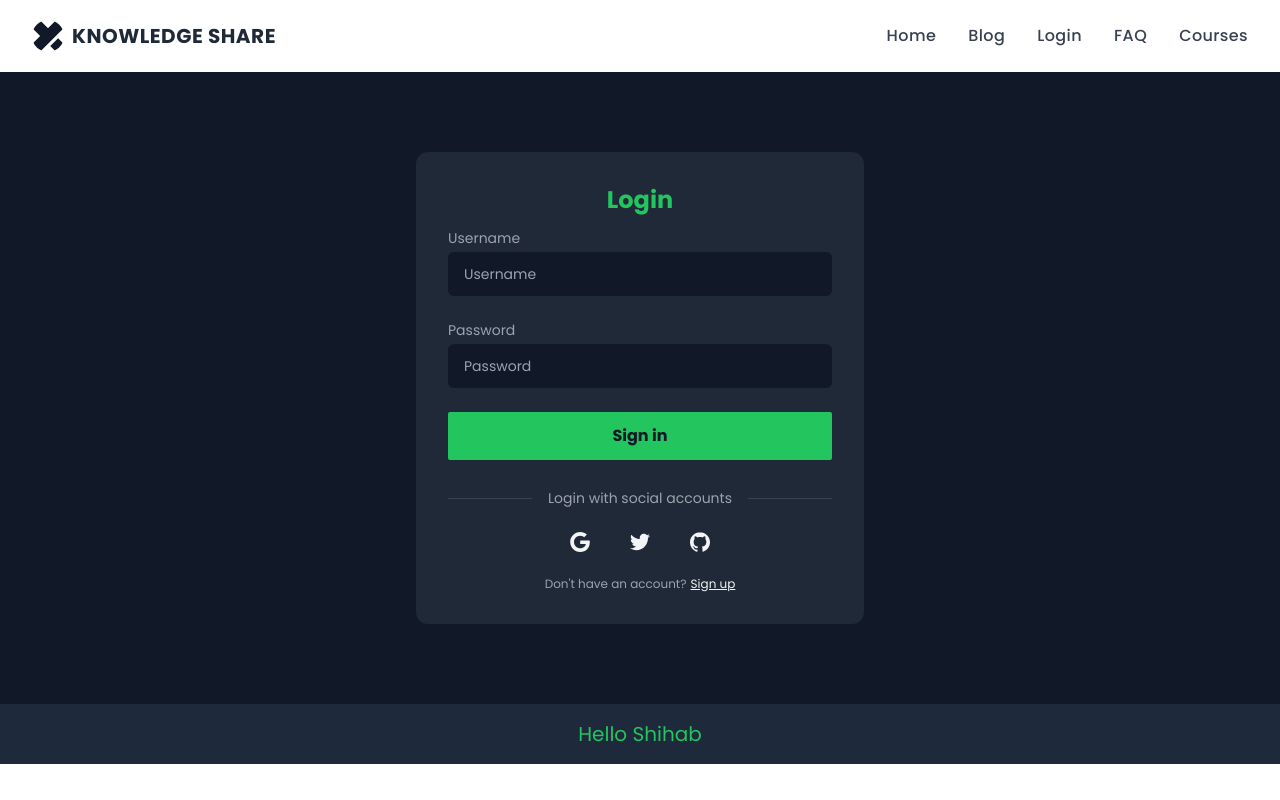
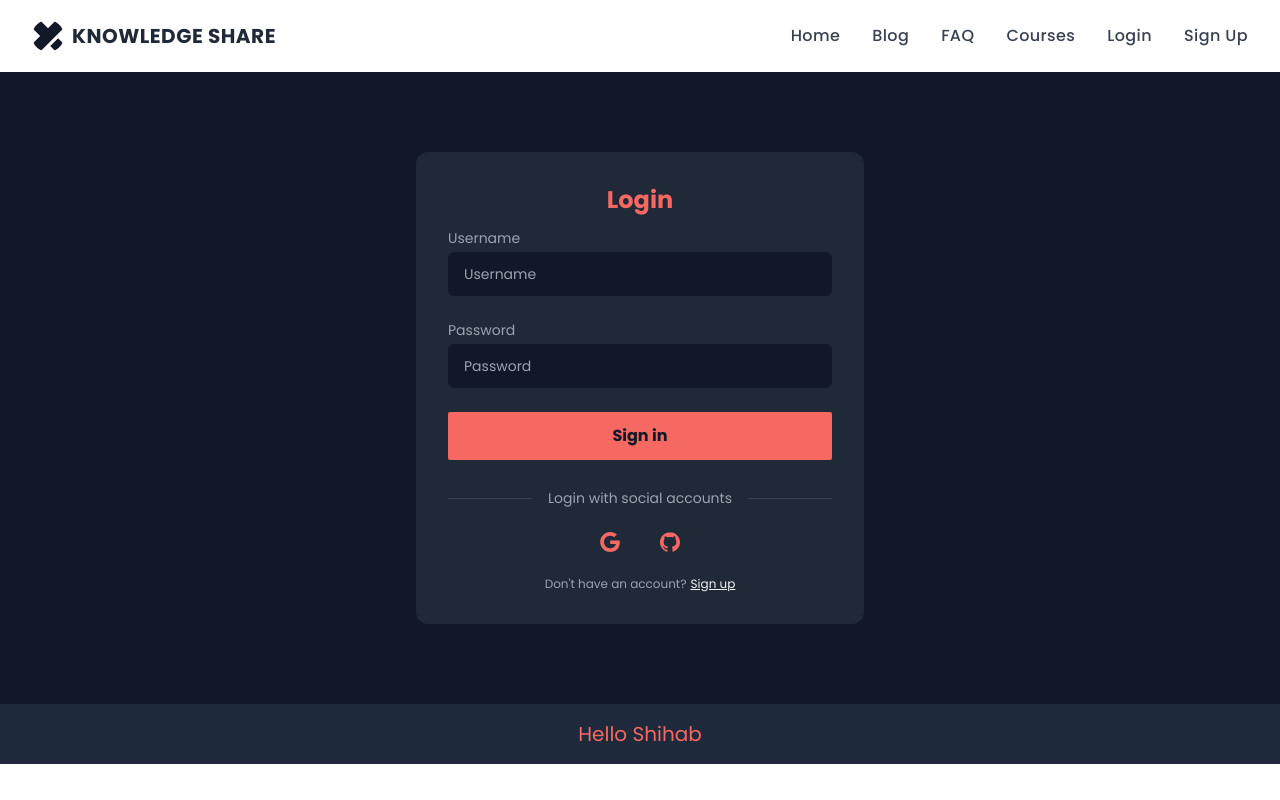
Before and after one commit to AriyanShihab/Knowlodge-Share-Client, a React (Create React App) app: page /login in a window 1280 px wide. Built offline with nearby package versions, Linux system fonts and the light colour scheme; no server answers; what @react-pdf/renderer would draw is missing.

Commit message:
tooltip added on navber

```diff
--- a/package.json
+++ b/package.json
@@ -16,6 +16,7 @@
     "react-router-dom": "^6.4.2",
     "react-scripts": "5.0.1",
     "react-toastify": "^9.0.8",
+    "react-tooltip": "^4.4.3",
     "web-vitals": "^2.1.4"
   },
   "scripts": {
--- a/src/Components/Footer.js
+++ b/src/Components/Footer.js
@@ -2,7 +2,7 @@ import React from "react";
 
 const Footer = () => {
   return (
-    <div className="py-4 bg-slate-800 text-center text-green-500 text-xl">
+    <div className="py-4 bg-slate-800 text-center text-[#f66962] text-xl">
       <h1>Hello Shihab</h1>
     </div>
   );
--- a/src/Components/Navber.js
+++ b/src/Components/Navber.js
@@ -1,7 +1,21 @@
-import React, { useState } from "react";
+import React, { useContext, useState } from "react";
 import { Link } from "react-router-dom";
+import { toast } from "react-toastify";
+import ReactTooltip from "react-tooltip";
+import { userContext } from "../Context/AuthContext";
+import dummyUser from "./dummyUser.jpg";
 
 const Navber = () => {
+  const { signout, user } = useContext(userContext);
+  const logout = () => {
+    signout()
+      .then(() => {
+        toast.warning("logged out", { autoClose: 700 });
+      })
+      .catch((err) => {
+        toast.error(err.message, { autoClose: 800 });
+      });
+  };
   const [isMenuOpen, setIsMenuOpen] = useState(true);
   return (
     <div className="px-4 py-5 mx-auto sm:max-w-xl md:max-w-full lg:max-w-screen-xl md:px-24 lg:px-8 shadow-lg">
@@ -45,16 +59,7 @@ const Navber = () => {
               Blog
             </Link>
           </li>
-          <li>
-            <Link
-              to="/login"
-              aria-label="Login"
-              title="Login"
-              className="font-medium tracking-wide text-gray-700 transition-colors duration-200 hover:text-deep-purple-accent-400"
-            >
-              Login
-            </Link>
-          </li>
+
           <li>
             <Link
               to="/faq"
@@ -75,6 +80,55 @@ const Navber = () => {
               Courses
             </Link>
           </li>
+          {user && user.uid ? (
+            <>
+              <li>
+                <button
+                  onClick={logout}
+                  className="font-medium tracking-wide px-3 py-2 rounded bg-[#f66962] text-gray-700 transition-colors duration-200 hover:text-deep-purple-accent-400"
+                >
+                  Log Out
+                </button>
+              </li>
+              <li></li>
+
+              <li>
+                <div data-tip="msg to show" data-for="toolTip1">
+                  <img
+                    className="h-[30px] w-[30px] rounded-[50%] object-cover"
+                    src={user.photoURL ? user.photoURL : dummyUser}
+                    alt=""
+                  />
+                </div>
+                <ReactTooltip place="bottom, center" id="toolTip1">
+                  {user.displayName}
+                </ReactTooltip>
+              </li>
+            </>
+          ) : (
+            <>
+              <li>
+                <Link
+                  to="/login"
+                  aria-label="Login"
+                  title="Login"
+                  className="font-medium tracking-wide text-gray-700 transition-colors duration-200 hover:text-deep-purple-accent-400"
+                >
+                  Login
+                </Link>
+              </li>
+              <li>
+                <Link
+                  to="/signup"
+                  aria-label="signup"
+                  title="signup"
+                  className="font-medium tracking-wide text-gray-700 transition-colors duration-200 hover:text-deep-purple-accent-400"
+                >
+                  Sign Up
+                </Link>
+              </li>
+            </>
+          )}
         </ul>
         <div className="lg:hidden">
           <button
--- a/src/Components/Pages/CourseCheckOut.js
+++ b/src/Components/Pages/CourseCheckOut.js
@@ -20,7 +20,7 @@ const CourseCheckOut = () => {
               <img className="min-w-full rounded" src={image} alt="" />
             </div>
             <div className="md:col-span-2 text-slate-100">
-              <h1 className="text-3xl my-3  font-bold text-green-500">
+              <h1 className="text-3xl my-3  font-bold text-[#f66962]">
                 {name}
               </h1>
               <p>{description}</p>
@@ -30,7 +30,7 @@ const CourseCheckOut = () => {
                 <p>Time {totalHours} hours</p>
               </div>
               <button
-                className="p-3 bg-green-500 text-slate-900 font-bold rounded m-2"
+                className="p-3 bg-[#f66962] text-slate-900 font-bold rounded m-2"
                 onClick={handelOrder}
               >
                 {buttonText}
--- a/src/Components/Pages/CourseDetails.js
+++ b/src/Components/Pages/CourseDetails.js
@@ -30,7 +30,7 @@ const CourseDetails = () => {
             >
               {({ blob, url, loading, error }) =>
                 loading ? (
-                  <button className="min-w-full bg-green-500 py-2 m-1 rounded font-bold text-slate-800">
+                  <button className="min-w-full bg-[#f66962] py-2 m-1 rounded font-bold text-slate-800">
                     <FaRegFilePdf className="inline mr-2 text-xl"></FaRegFilePdf>{" "}
                     PDF is Loadeing
                   </button>
@@ -47,7 +47,7 @@ const CourseDetails = () => {
 
         <Link
           to={`/courses/checkout/${id}`}
-          className="min-w-full block text-center mt-2 bg-green-500 py-3 rounded font-bold text-slate-800"
+          className="min-w-full block text-center mt-2 bg-[#f66962] py-3 rounded font-bold text-slate-800"
         >
           Check Out
         </Link>
--- a/src/Components/Pages/Login.js
+++ b/src/Components/Pages/Login.js
@@ -1,12 +1,60 @@
-import React from "react";
-import { Link } from "react-router-dom";
+import React, { useContext } from "react";
+import { Link, useLocation, useNavigate } from "react-router-dom";
+import { toast } from "react-toastify";
+import { userContext } from "../../Context/AuthContext";
 
 const Login = () => {
+  const { singUpwithGooglePopup, signupWithGithub, emailPasswordLogin } =
+    useContext(userContext);
+  const navigate = useNavigate();
+  const location = useLocation();
+  const from = location.state?.from?.pathname || "/";
+  // google popup handeler
+  const googlePopupLogin = () => {
+    singUpwithGooglePopup()
+      .then((result) => {
+        console.log(result.user);
+        toast.success("sigin up using google complite", { autoClose: 1000 });
+        navigate(from, { replace: true });
+      })
+      .catch((error) => {
+        toast.error(error.message, { autoClose: 3000 });
+      });
+  };
+  // github popup login
+  const githubPopupLogin = () => {
+    signupWithGithub()
+      .then((result) => {
+        console.log(result.user);
+        toast.success("sigin up using google complite", { autoClose: 1000 });
+        navigate(from, { replace: true });
+      })
+      .catch((error) => {
+        toast.error(error.message, { autoClose: 3000 });
+      });
+  };
+  const loginWithEmailPassword = (e) => {
+    e.preventDefault();
+    const form = e.target;
+    const email = form.email.value;
+    const password = form.password.value;
+    emailPasswordLogin(email, password)
+      .then((result) => {
+        console.log(result.user);
+        toast.success("login successfully", { autoClose: 1000 });
+        navigate(from, { replace: true });
+      })
+      .catch((err) => {
+        toast.error(err.message, { autoClose: 800 });
+      });
+  };
+
   return (
     <div className="bg-gray-900  py-20">
       <div className="w-full mx-auto max-w-md p-8 space-y-3 rounded-xl bg-gray-800 text-gray-100 ">
-        <h1 className="text-2xl font-bold text-center text-green-500">Login</h1>
+        <h1 className="text-2xl font-bold text-center text-[#f66962]">Login</h1>
         <form
+          onSubmit={loginWithEmailPassword}
           novalidate=""
           action=""
           className="space-y-6 ng-untouched ng-pristine ng-valid"
@@ -35,7 +83,7 @@ const Login = () => {
               className="w-full px-4 py-3 rounded-md border-gray-700 bg-gray-900 text-gray-100 focus:border-violet-400"
             />
           </div>
-          <button className="block w-full p-3 text-center rounded-sm text-gray-900 bg-green-500 font-bold">
+          <button className="block w-full p-3 text-center rounded-sm text-gray-900 bg-[#f66962] font-bold">
             Sign in
           </button>
         </form>
@@ -47,29 +95,29 @@ const Login = () => {
           <div className="flex-1 h-px sm:w-16 bg-gray-700"></div>
         </div>
         <div className="flex justify-center space-x-4">
-          <button aria-label="Log in with Google" className="p-3 rounded-sm">
+          <button
+            onClick={googlePopupLogin}
+            aria-label="Log in with Google"
+            className="p-3 rounded-sm"
+          >
             <svg
               xmlns="http://www.w3.org/2000/svg"
               viewBox="0 0 32 32"
-              className="w-5 h-5 fill-current"
+              className="w-5 h-5 fill-[#f66962]"
             >
               <path d="M16.318 13.714v5.484h9.078c-0.37 2.354-2.745 6.901-9.078 6.901-5.458 0-9.917-4.521-9.917-10.099s4.458-10.099 9.917-10.099c3.109 0 5.193 1.318 6.38 2.464l4.339-4.182c-2.786-2.599-6.396-4.182-10.719-4.182-8.844 0-16 7.151-16 16s7.156 16 16 16c9.234 0 15.365-6.49 15.365-15.635 0-1.052-0.115-1.854-0.255-2.651z"></path>
             </svg>
           </button>
-          <button aria-label="Log in with Twitter" className="p-3 rounded-sm">
+
+          <button
+            onClick={githubPopupLogin}
+            aria-label="Log in with GitHub"
+            className="p-3 rounded-sm"
+          >
             <svg
               xmlns="http://www.w3.org/2000/svg"
               viewBox="0 0 32 32"
-              className="w-5 h-5 fill-current"
-            >
-              <path d="M31.937 6.093c-1.177 0.516-2.437 0.871-3.765 1.032 1.355-0.813 2.391-2.099 2.885-3.631-1.271 0.74-2.677 1.276-4.172 1.579-1.192-1.276-2.896-2.079-4.787-2.079-3.625 0-6.563 2.937-6.563 6.557 0 0.521 0.063 1.021 0.172 1.495-5.453-0.255-10.287-2.875-13.52-6.833-0.568 0.964-0.891 2.084-0.891 3.303 0 2.281 1.161 4.281 2.916 5.457-1.073-0.031-2.083-0.328-2.968-0.817v0.079c0 3.181 2.26 5.833 5.26 6.437-0.547 0.145-1.131 0.229-1.724 0.229-0.421 0-0.823-0.041-1.224-0.115 0.844 2.604 3.26 4.5 6.14 4.557-2.239 1.755-5.077 2.801-8.135 2.801-0.521 0-1.041-0.025-1.563-0.088 2.917 1.86 6.36 2.948 10.079 2.948 12.067 0 18.661-9.995 18.661-18.651 0-0.276 0-0.557-0.021-0.839 1.287-0.917 2.401-2.079 3.281-3.396z"></path>
-            </svg>
-          </button>
-          <button aria-label="Log in with GitHub" className="p-3 rounded-sm">
-            <svg
-              xmlns="http://www.w3.org/2000/svg"
-              viewBox="0 0 32 32"
-              className="w-5 h-5 fill-current"
+              className="w-5 h-5 fill-[#f66962]"
             >
               <path d="M16 0.396c-8.839 0-16 7.167-16 16 0 7.073 4.584 13.068 10.937 15.183 0.803 0.151 1.093-0.344 1.093-0.772 0-0.38-0.009-1.385-0.015-2.719-4.453 0.964-5.391-2.151-5.391-2.151-0.729-1.844-1.781-2.339-1.781-2.339-1.448-0.989 0.115-0.968 0.115-0.968 1.604 0.109 2.448 1.645 2.448 1.645 1.427 2.448 3.744 1.74 4.661 1.328 0.14-1.031 0.557-1.74 1.011-2.135-3.552-0.401-7.287-1.776-7.287-7.907 0-1.751 0.62-3.177 1.645-4.297-0.177-0.401-0.719-2.031 0.141-4.235 0 0 1.339-0.427 4.4 1.641 1.281-0.355 2.641-0.532 4-0.541 1.36 0.009 2.719 0.187 4 0.541 3.043-2.068 4.381-1.641 4.381-1.641 0.859 2.204 0.317 3.833 0.161 4.235 1.015 1.12 1.635 2.547 1.635 4.297 0 6.145-3.74 7.5-7.296 7.891 0.556 0.479 1.077 1.464 1.077 2.959 0 2.14-0.020 3.864-0.020 4.385 0 0.416 0.28 0.916 1.104 0.755 6.4-2.093 10.979-8.093 10.979-15.156 0-8.833-7.161-16-16-16z"></path>
             </svg>
--- a/src/index.js
+++ b/src/index.js
@@ -11,7 +11,7 @@ const root = ReactDOM.createRoot(document.getElementById("root"));
 root.render(
   <React.StrictMode>
     <AuthContext>
-      <ToastContainer position="bottom-center" />
+      <ToastContainer position="top-center" />
       <App />
     </AuthContext>
   </React.StrictMode>
```
Also changed, not shown: src/Components/Pages/SignUp.js (+4 -4 lines), src/Context/AuthContext.js (+33 -1 lines), src/routes/PrivateRoutes.js (added, +20 -0 lines), src/routes/Routes.js (+6 -1 lines), src/Components/dummyUser.jpg (added), 1 other file (tests, documents, lock files or other folders).
